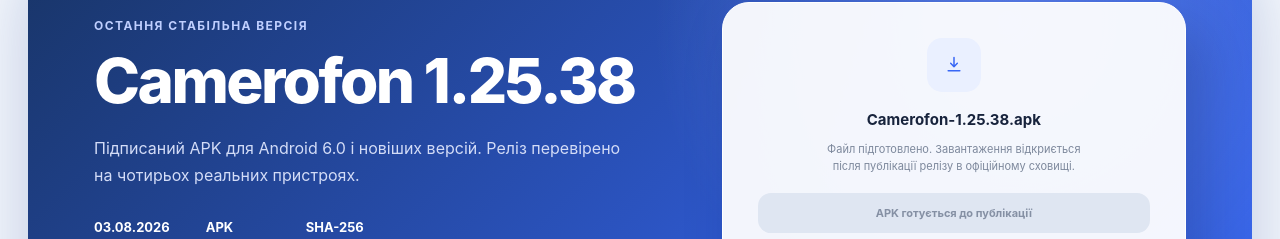
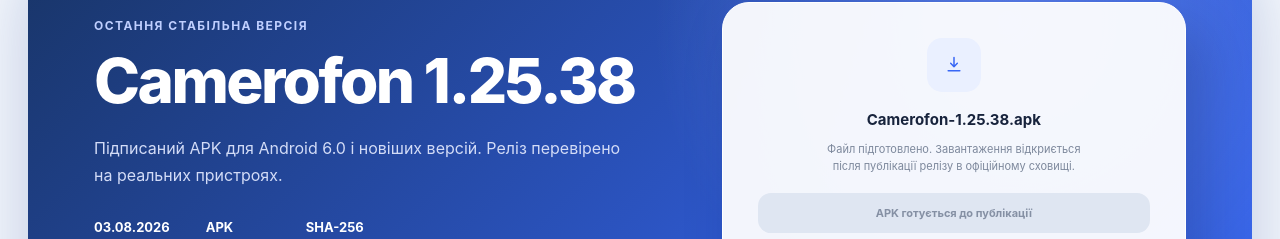
Before and after one commit to vabuysellinfo-spec/camerofon-online, a Next.js app: page / in a window 1280 px wide. Shown: the part 5509-5748 px from the top of the page. Built offline with nearby package versions, Linux system fonts and the light colour scheme.

Commit message:
Refine release testing text

```diff
--- a/app/page.tsx
+++ b/app/page.tsx
@@ -472,7 +472,7 @@
           <div className="download-copy">
             <span className="section-kicker light-kicker">{t("Остання стабільна версія", "Latest stable version")}</span>
             <h2>Camerofon 1.25.38</h2>
-            <p>{t("Підписаний APK для Android 6.0 і новіших версій. Реліз перевірено на чотирьох реальних пристроях.", "Signed APK for Android 6.0 and later. The release has been tested on four physical devices.")}</p>
+            <p>{t("Підписаний APK для Android 6.0 і новіших версій. Реліз перевірено на реальних пристроях.", "Signed APK for Android 6.0 and later. The release has been tested on physical devices.")}</p>
             <div className="release-facts">
               <span><b>03.08.2026</b><small>{t("Дата релізу", "Release date")}</small></span>
               <span><b>APK</b><small>{t("Формат файла", "File format")}</small></span>
```
